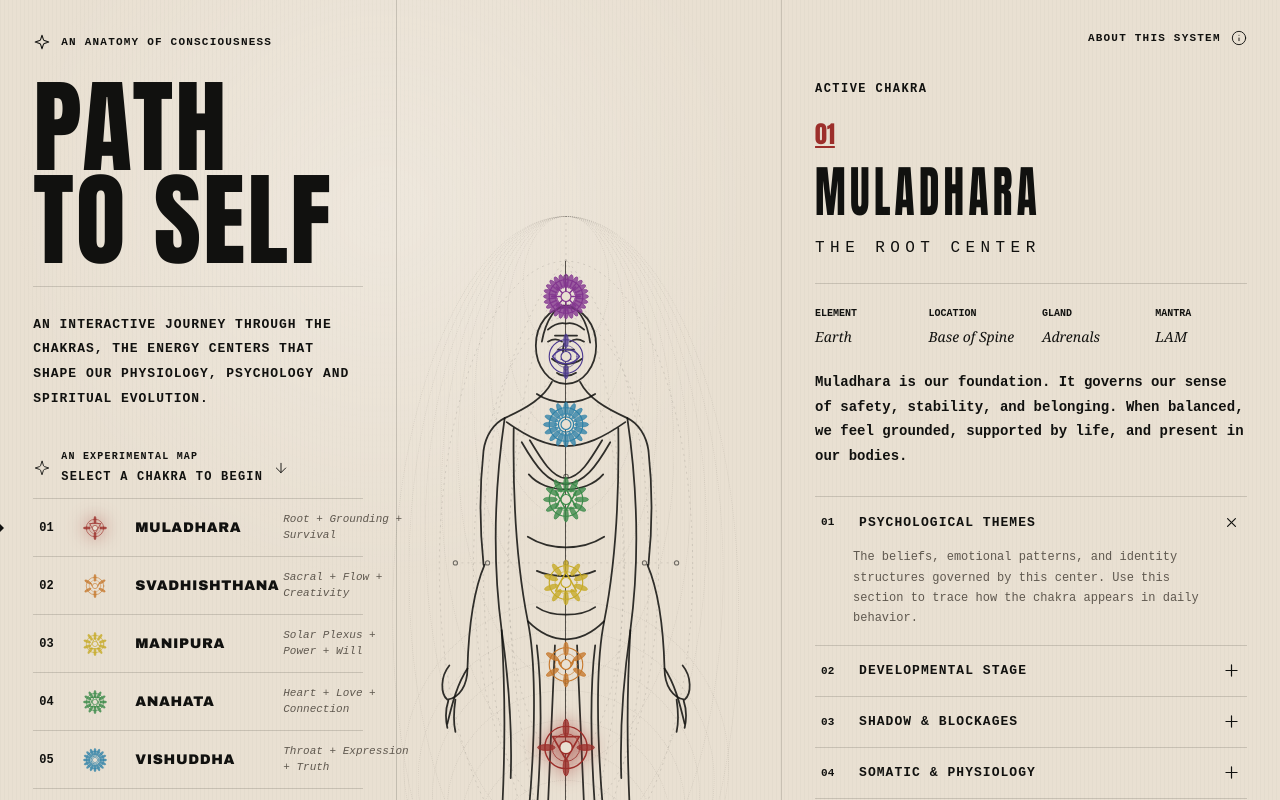
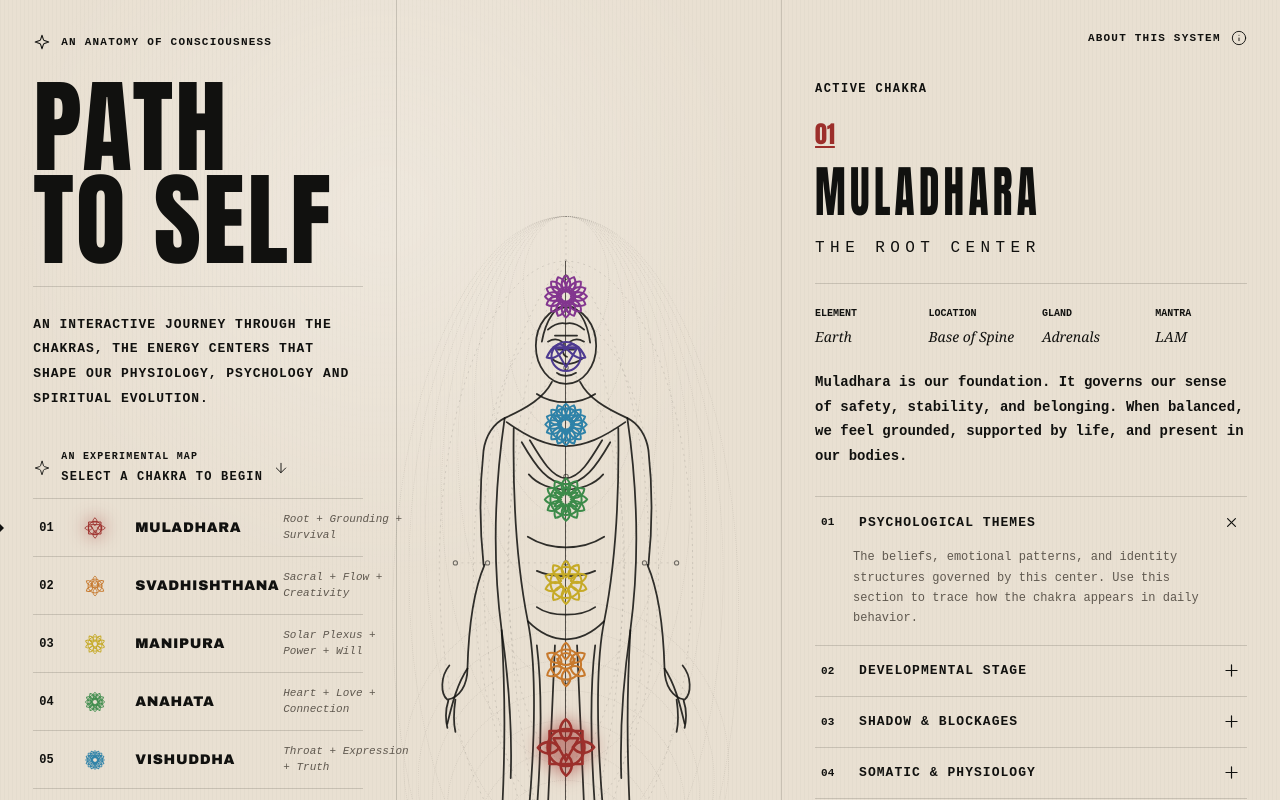
Before and after one commit to faetrap/path-to-self, a React (Vite) app: page / in a window 1280 px wide. Shown: the top 800 px of the page. Built offline with nearby package versions, Linux system fonts and the light colour scheme.

Commit message:
Replace chakra icons with reference-style SVGs

```diff
--- a/src/App.tsx
+++ b/src/App.tsx
@@ -220,24 +220,80 @@ function sectionCopy(title: string, chakra: Chakra) {
 }
 
 function ChakraSigil({ chakra, active = false }: { chakra: Chakra; active?: boolean }) {
-  const petalCount = [4, 6, 10, 12, 16, 2, 24][Number(chakra.id) - 1] ?? 12;
-  const petals = Array.from({ length: petalCount }, (_, index) => (360 / petalCount) * index);
-  const symbol = (() => {
+  const petal = 'M50 8 C59 15 62 29 50 38 C38 29 41 15 50 8Z';
+  const petals = (count: number, radiusScale = 1) =>
+    Array.from({ length: count }, (_, index) => (
+      <path
+        key={index}
+        d={petal}
+        transform={`rotate(${(360 / count) * index} 50 50) translate(0 ${radiusScale === 1 ? 0 : 3}) scale(${radiusScale}) translate(${50 * (1 - radiusScale)} ${50 * (1 - radiusScale)})`}
+      />
+    ));
+
+  const icon = (() => {
     switch (chakra.id) {
       case '01':
-        return <path d="M24 34 L13 15 H35 Z" />;
+        return (
+          <>
+            <g className="icon-petals">{petals(4, 1.08)}</g>
+            <rect className="icon-shape" x="25" y="25" width="50" height="50" />
+            <circle className="icon-shape" cx="50" cy="50" r="28" />
+            <path className="icon-shape" d="M50 70 L31 36 H69 Z" />
+          </>
+        );
       case '02':
-        return <path d="M16 19 C20 27 28 27 32 19 C31 31 17 31 16 19Z" />;
+        return (
+          <>
+            <g className="icon-petals">{petals(6, 1.06)}</g>
+            <circle className="icon-shape" cx="50" cy="50" r="29" />
+            <path className="icon-shape" d="M33 39 C40 55 60 55 67 39 C64 66 36 66 33 39Z" />
+            <circle className="icon-shape" cx="50" cy="43" r="15" />
+          </>
+        );
       case '03':
-        return <path d="M24 13 L35 33 H13 Z" />;
+        return (
+          <>
+            <g className="icon-petals">{petals(10, 1.05)}</g>
+            <circle className="icon-shape" cx="50" cy="50" r="30" />
+            <path className="icon-shape" d="M50 70 L29 34 H71 Z" />
+          </>
+        );
       case '04':
-        return <path d="M24 13 L35 33 H13 Z M24 35 L13 15 H35 Z" />;
+        return (
+          <>
+            <g className="icon-petals">{petals(12, 1.04)}</g>
+            <circle className="icon-shape" cx="50" cy="50" r="30" />
+            <path className="icon-shape" d="M50 25 L72 63 H28 Z" />
+            <path className="icon-shape" d="M50 75 L28 37 H72 Z" />
+          </>
+        );
       case '05':
-        return <circle cx="24" cy="24" r="8" />;
+        return (
+          <>
+            <g className="icon-petals">{petals(16, 1.02)}</g>
+            <circle className="icon-shape" cx="50" cy="50" r="31" />
+            <path className="icon-shape" d="M50 72 L27 32 H73 Z" />
+            <circle className="icon-shape" cx="50" cy="50" r="15" />
+          </>
+        );
       case '06':
-        return <path d="M10 24 C17 14 31 14 38 24 C31 34 17 34 10 24Z M24 18 L29 27 H19 Z" />;
+        return (
+          <>
+            <path className="icon-shape icon-wing" d="M13 52 C24 27 40 20 50 34 C38 46 28 57 13 52Z" />
+            <path className="icon-shape icon-wing" d="M87 52 C76 27 60 20 50 34 C62 46 72 57 87 52Z" />
+            <circle className="icon-shape" cx="50" cy="50" r="28" />
+            <path className="icon-shape" d="M50 70 L29 34 H71 Z" />
+            <path className="icon-shape" d="M26 32 H74" />
+          </>
+        );
       default:
-        return <path d="M24 9 V39 M9 24 H39 M14 14 L34 34 M34 14 L14 34" />;
+        return (
+          <>
+            <g className="icon-petals outer-lotus">{petals(16, 1.03)}</g>
+            <g className="icon-petals inner-lotus">{petals(8, 0.72)}</g>
+            <circle className="icon-shape" cx="50" cy="50" r="18" />
+          </>
+        );
     }
   })();
 
@@ -246,17 +302,9 @@ function ChakraSigil({ chakra, active = false }: { chakra: Chakra; active?: bool
       className={`sigil${active ? ' is-active' : ''}`}
       style={{ '--chakra': chakra.color } as React.CSSProperties}
       aria-hidden="true"
-      viewBox="0 0 48 48"
+      viewBox="0 0 100 100"
     >
-      <g className="sigil-petals">
-        {petals.map((rotation) => (
-          <ellipse key={rotation} cx="24" cy="7.7" rx="2.4" ry="7.2" transform={`rotate(${rotation} 24 24)`} />
-        ))}
-      </g>
-      <circle className="sigil-ring outer" cx="24" cy="24" r="17.5" />
-      <circle className="sigil-ring middle" cx="24" cy="24" r="11.5" />
-      <g className="sigil-symbol">{symbol}</g>
-      <circle className="sigil-core" cx="24" cy="24" r="5.2" />
+      {icon}
     </svg>
   );
 }
--- a/src/styles.css
+++ b/src/styles.css
@@ -282,13 +282,13 @@ button:focus-visible {
 }
 
 .body-chakra .sigil {
-  width: 46px;
-  height: 46px;
+  width: 52px;
+  height: 52px;
 }
 
 .body-chakra.selected .sigil {
-  width: 58px;
-  height: 58px;
+  width: 66px;
+  height: 66px;
 }
 
 .sigil {
@@ -300,37 +300,27 @@ button:focus-visible {
   overflow: visible;
 }
 
-.sigil-petals {
-  fill: color-mix(in srgb, currentColor 78%, transparent);
+.icon-petals {
+  fill: none;
   stroke: currentColor;
-  stroke-width: 0.7;
+  stroke-width: 3.7;
+  stroke-linejoin: round;
 }
 
-.sigil-ring,
-.sigil-symbol {
+.inner-lotus {
+  stroke-width: 3.1;
+}
+
+.icon-shape {
   fill: none;
   stroke: currentColor;
+  stroke-width: 3.9;
   stroke-linecap: round;
   stroke-linejoin: round;
 }
 
-.sigil-ring.outer {
-  stroke-width: 1.2;
-}
-
-.sigil-ring.middle {
-  stroke-width: 0.8;
-  opacity: 0.8;
-}
-
-.sigil-symbol {
-  stroke-width: 1.45;
-}
-
-.sigil-core {
-  fill: var(--paper);
-  stroke: currentColor;
-  stroke-width: 1.2;
+.icon-wing {
+  stroke-width: 4.2;
 }
 
 .sigil.is-active {
```
Also changed, not shown: 5 other files (tests, documents, lock files or other folders).
